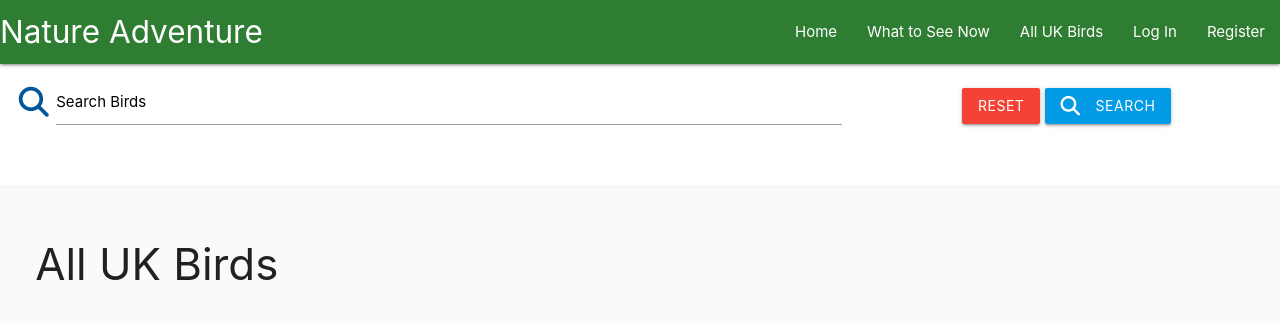
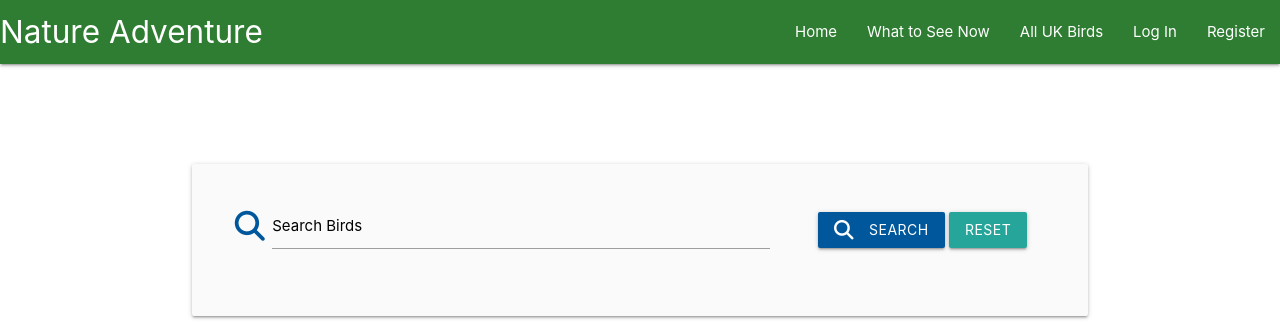
Before and after one commit to megan-grug/nature-adventure, a Flask app: page /search in a window 1280 px wide. Shown: the top 323 px of the page. Run offline with Flask 2, Linux system fonts and the light colour scheme; a database or web service that is not in the repository returns one stand-in record (values such as "Sample title"); some libraries are stand-ins or nearby versions.

Commit message:
Adjusted styling of all uk birds

```diff
--- a/templates/all_uk_birds.html
+++ b/templates/all_uk_birds.html
@@ -6,8 +6,9 @@
 <!--main content for all UK birds page only-->
 
 
-<!--creatures grid-->
-  <div class="row">
+<!--search function-->
+<div class="container record-buffer">
+  <div class="row card-panel grey lighten-5">
     <form action="{{ url_for('search') }}" method="post" class="col s12"}}>
         <div class="row valign-wrapper center-align">
             <div class="input-field col s12 m8">
@@ -16,41 +17,45 @@
                 <label for="query" class="black-text">Search Birds</label>
             </div>
             <div class="col s12 m4">
-                <a href="{{ url_for('all_uk_birds') }}" class="red btn text-shadow">Reset</a>
-                <button type="submit" class="light-blue darken-1 btn text-shadow">
+                <button type="submit" class="light-blue darken-4 btn text-shadow">
                     <i class="fas fa-search left"></i>Search
                 </button>
+                <a href="{{ url_for('all_uk_birds') }}" class="teal-darken-4 btn text-shadow">Reset</a>
             </div>
         </div>
     </form>
   </div>
 
+
+  <!--grid showing bird records-->
   {% if all_birds %}
-    <div class="row card-panel grey lighten-5">
+    <div class="row card-panel grey lighten-5 center">
         <div class="col s12">
         <h3>All UK Birds</h3>
         </div>
     </div>
+</div>
+
 
     <div class="row">
     {% for bird in all_birds %}
-    <!--first row of creatures - LATEST RECORDS-->
         <div class="col s12 m4 xl2">
         <div class="card medium">
             <div class="card-image center bird-card">
-            <img src="{{ bird.pic }}" alt="illustration of {{ bird.name }}">
-            <span class="card-title black-text card-name">{{ bird.name }}</span>
+              <img src="{{ bird.pic }}" alt="illustration of {{ bird.name }}">
+              <span class="card-title black-text card-name">{{ bird.animal_name }}</span>
             </div>
             <div class="card-content black-text">
-            <p class="truncate">{{ bird.summary }}</p>
+              <p class="truncate">{{ bird.summary }}</p>
             </div>
             <div class="card-action">
-            <a href="{{ url_for('extend_entry', record_id=bird._id) }}">Read More...</a>
+              <a href="{{ url_for('extend_entry', record_id=bird._id) }}" class="waves-effect waves-light btn center">Read More...</a>
             </div>
         </div>
         </div>
     {% endfor %}
     </div>
+
   {% else %}
     <h3 class="red-text text-darken-4 center-align">No Result Found</h3>
   {% endif%}
--- a/templates/index.html
+++ b/templates/index.html
@@ -29,7 +29,7 @@
           <p class="truncate">{{ record.summary }}</p>
         </div>
         <div class="card-action">
-          <a href="{{ url_for('get_full_record', record_id=record._id) }}">View Full Record...</a>
+          <a href="{{ url_for('get_full_record', record_id=record._id) }}" class="waves-effect waves-light btn center">View Full Record...</a>
         </div>
       </div>
     </div>
@@ -55,7 +55,7 @@
           <p class="truncate">{{ bird.summary }}</p>
         </div>
         <div class="card-action">
-          <a href="{{ url_for('extend_entry', record_id=bird._id) }}">Read More...</a>
+          <a href="{{ url_for('extend_entry', record_id=bird._id) }}" class="waves-effect waves-light btn center">Read More...</a>
         </div>
       </div>
     </div>
--- a/templates/records.html
+++ b/templates/records.html
@@ -26,7 +26,7 @@
         <p class="truncate">{{ record.summary }}</p>
       </div>
       <div class="card-action">
-        <a href="{{ url_for('get_full_record', record_id=record._id) }}">View Full Record...</a>
+        <a href="{{ url_for('get_full_record', record_id=record._id) }}" class="waves-effect waves-light btn center">View Full Record...</a>
       </div>
     </div>
   </div>
```
